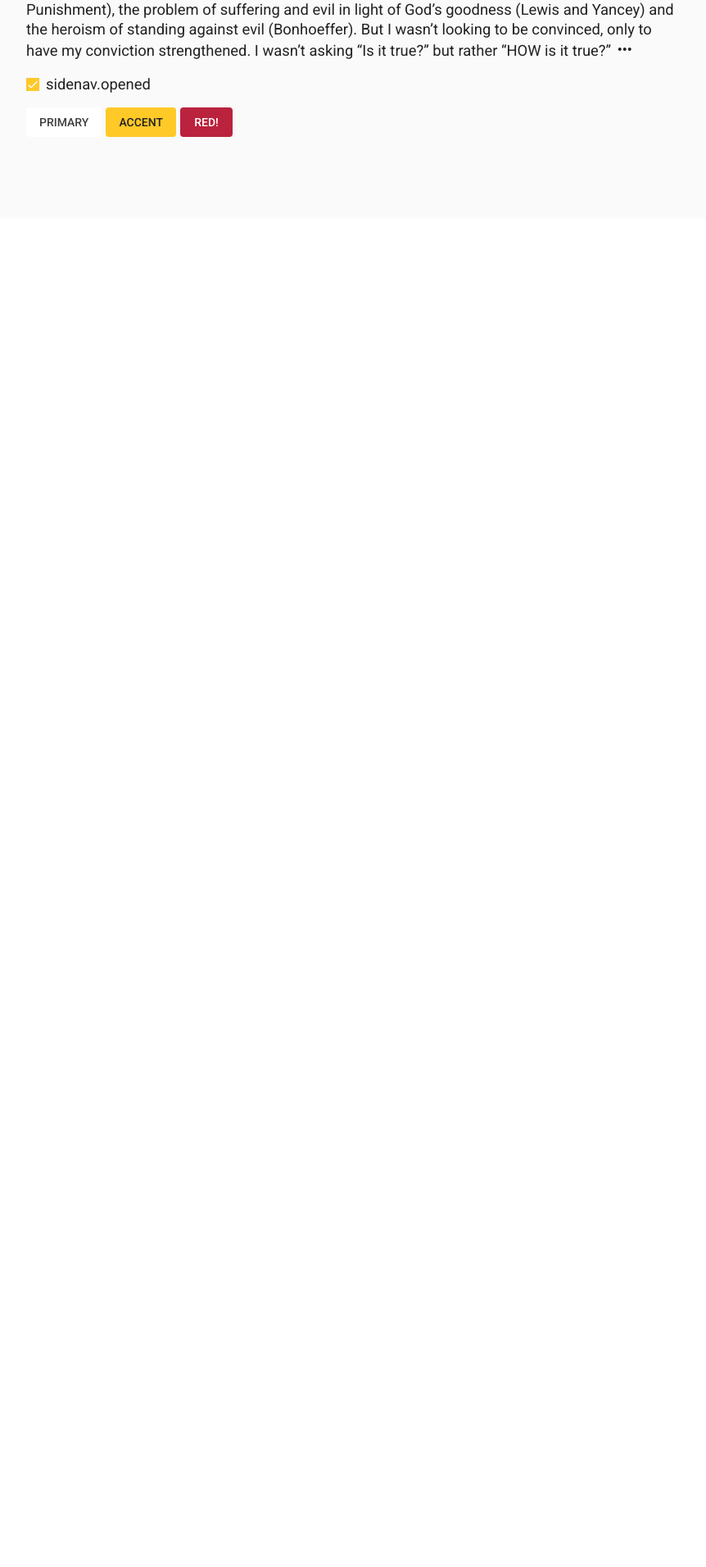
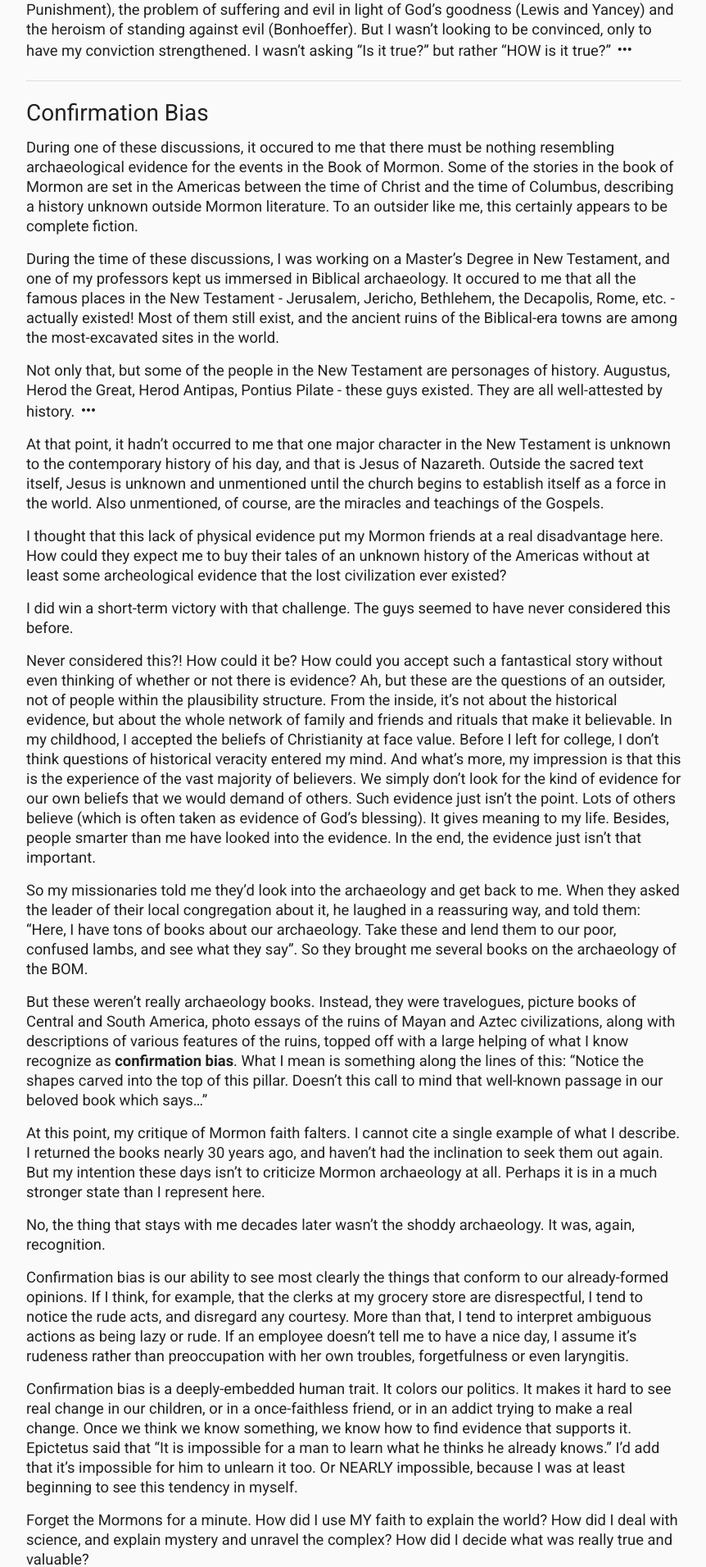
Before and after one commit to dkmullen/projectone, an Angular app: page /pagefive in a window 1280 px wide. Shown: the part 2789-4700 px from the top of the page at 82% size, without its empty margins (242-1104 px from the left). Before the commit the page ends 3055 px from the top, so only its background shows below. Built offline with nearby package versions, Linux system fonts and the light colour scheme.

Commit message:
confirmation bias

```diff
--- a/src/app/pages/pagefive/pagefive.component.html
+++ b/src/app/pages/pagefive/pagefive.component.html
@@ -47,3 +47,41 @@
     matTooltipClass="footnotes"
     >more_horiz</i>
 </p>
+
+<hr>
+<h5>Confirmation Bias</h5>
+
+<p>During one of these discussions, it occured to me that there must be nothing resembling archaeological evidence for the events in the Book of Mormon. Some of the stories in the book of Mormon are set in the Americas between the time of Christ and the time of Columbus, describing a history unknown outside Mormon literature. To an outsider like me, this certainly appears to be complete fiction.</p>
+
+<p>During the time of these discussions, I was working on a Master’s Degree in New Testament, and one of my professors kept us immersed in Biblical archaeology. It occured to me that all the famous places in the New Testament - Jerusalem, Jericho, Bethlehem, the Decapolis, Rome, etc. - actually existed! Most of them still exist, and the ancient ruins of the Biblical-era towns are among the most-excavated sites in the world.</p>
+
+<p>Not only that, but some of the people in the New Testament are personages of history. Augustus, Herod the Great, Herod Antipas, Pontius Pilate - these guys existed. They are all well-attested by history.
+    <i class="material-icons footnote-indicator"
+    matTooltip="It occurs to me now that the comparison I was making says no more than that the Jesus story takes place in the historical world whereas the Book of Mormon happens in a fictional universe. Tom Clancy’s Jack Ryan stories take place in Washington DC, Moscow and around the ‘present-day’ world. That doesn’t make them any more historical than the Lord of the Rings."
+    matTooltipClass="footnotes"
+    >more_horiz</i>
+</p>
+
+<p>At that point, it hadn’t occurred to me that one major character in the New Testament is unknown to the contemporary history of his day, and that is Jesus of Nazareth. Outside the sacred text itself, Jesus is unknown and unmentioned until the church begins to establish itself as a force in the world. Also unmentioned, of course, are the miracles and teachings of the Gospels. </p>
+
+<p>I thought that this lack of physical evidence put my Mormon friends at a real disadvantage here. How could they expect me to buy their tales of an unknown history of the Americas without at least some archeological evidence that the lost civilization ever existed?</p>
+
+<p>I did win a short-term victory with that challenge. The guys seemed to have never considered this before.</p>
+
+<p>Never considered this?! How could it be? How could you accept such a fantastical story without even thinking of whether or not there is evidence? Ah, but these are the questions of an outsider, not of people within the plausibility structure. From the inside, it’s not about the historical evidence, but about the whole network of family and friends and rituals that make it believable. In my childhood, I accepted the beliefs of Christianity at face value. Before I left for college, I don’t think questions of historical veracity entered my mind. And what’s more, my impression is that this is the experience of the vast majority of believers. We simply don’t look for the kind of evidence for our own beliefs that we would demand of others. Such evidence just isn’t the point. Lots of others believe (which is often taken as evidence of God’s blessing). It gives meaning to my life. Besides, people smarter than me have looked into the evidence. In the end, the evidence just isn’t that important. </p>
+
+<p>So my missionaries told me they’d look into the archaeology and get back to me. When they asked the leader of their local congregation about it, he laughed in a reassuring way, and told them: “Here, I have tons of books about our archaeology. Take these and lend them to our poor, confused lambs, and see what they say”. So they brought me several books on the archaeology of the BOM.</p>
+
+<p>But these weren’t really archaeology books. Instead, they were travelogues, picture books of Central and South America, photo essays of the ruins of Mayan and Aztec civilizations, along with descriptions of various features of the ruins, topped off with a large helping of what I know recognize as <strong>confirmation bias</strong>. What I mean is something along the lines of this: “Notice the shapes carved into the top of this pillar. Doesn’t this call to mind that well-known passage in our beloved book which says…”</p>
+
+<p>At this point, my critique of Mormon faith falters. I cannot cite a single example of what I describe. I returned the books nearly 30 years ago, and haven’t had the inclination to seek them out again. But my intention these days isn’t to criticize Mormon archaeology at all. Perhaps it is in a much stronger state than I represent here. </p>
+
+<p>No, the thing that stays with me decades later wasn’t the shoddy archaeology. It was, again, recognition. </p>
+
+<p>Confirmation bias is our ability to see most clearly the things that conform to our already-formed opinions. If I think, for example, that the clerks at my grocery store are disrespectful, I tend to notice the rude acts, and disregard any courtesy. More than that, I tend to interpret ambiguous actions as being lazy or rude. If an employee doesn’t tell me to have a nice day, I assume it’s rudeness rather than preoccupation with her own troubles, forgetfulness or even laryngitis. </p>
+
+<p>Confirmation bias is a deeply-embedded human trait. It colors our politics. It makes it hard to see real change in our children, or in a once-faithless friend, or in an addict trying to make a real change. Once we think we know something, we know how to find evidence that supports it. Epictetus said that “It is impossible for a man to learn what he thinks he already knows.” I’d add that it’s impossible for him to unlearn it too. Or NEARLY impossible, because I was at least beginning to see this tendency in myself.</p>
+
+<p>Forget the Mormons for a minute. How did I use MY faith to explain the world? How did I deal with science, and explain mystery and unravel the complex? How did I decide what was really true and valuable? </p>
+
+<p>It wasn’t by evidence. It wasn’t by honest inquiry. It wasn’t by searching out the truth and following the facts wherever they might lead. All of these are things I <strong>thought</strong> I valued. But now I began to recognize that I practiced none of them, not in the big questions of life that framed all of the rest, and not in my career. What I did instead was to take the Bible as the lens through which I saw everything else, the Rosetta stone used to interpret everything. This, BTW, would not be considered a criticism to Bible-believing Christians. “This is what we are SUPPOSED to do”, they would say. But when I saw someone else doing it, I began to see how such a practice prevents evidence from ever getting through. What kind of method is that for finding the truth about things?</p>
```
Also changed, not shown: 1 other file (tests, documents, lock files or other folders).
